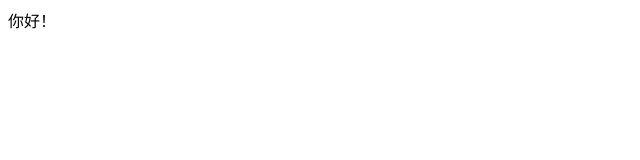
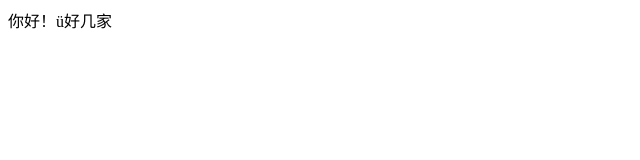
Before and after one commit to liuxuezhen1/test1, a plain HTML site: page index.html in a window 1280 px wide. Shown: the full height of the page, 0-640 px from the left. Drawn offline with Linux system fonts and the light colour scheme.

Commit message:
Update index.html

```diff
--- a/index.html
+++ b/index.html
@@ -12,6 +12,6 @@
 </head>
 <body>
 <a name="top"> </a>
-<DIV>你好！</DIV>
-</BODY>
+<DIV>你好！</ DIV>ü好几家
+</ BODY>
 </html>
```
